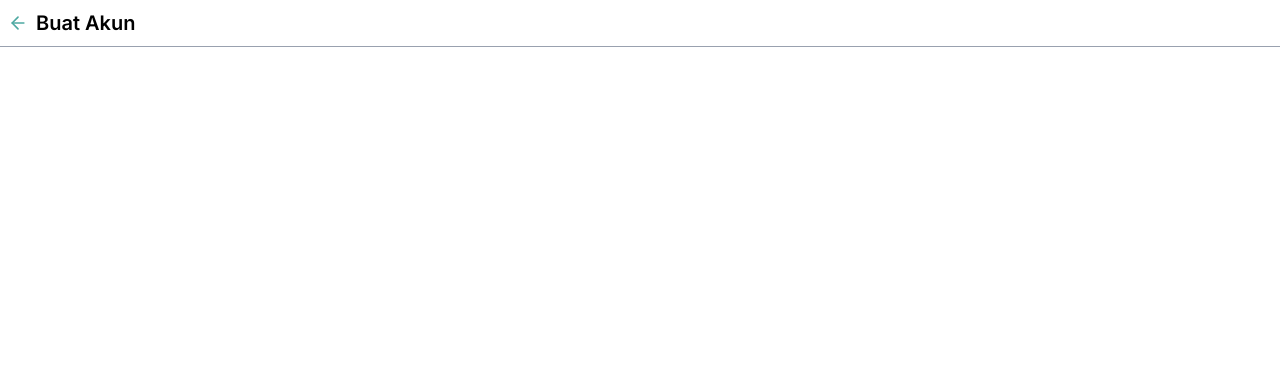
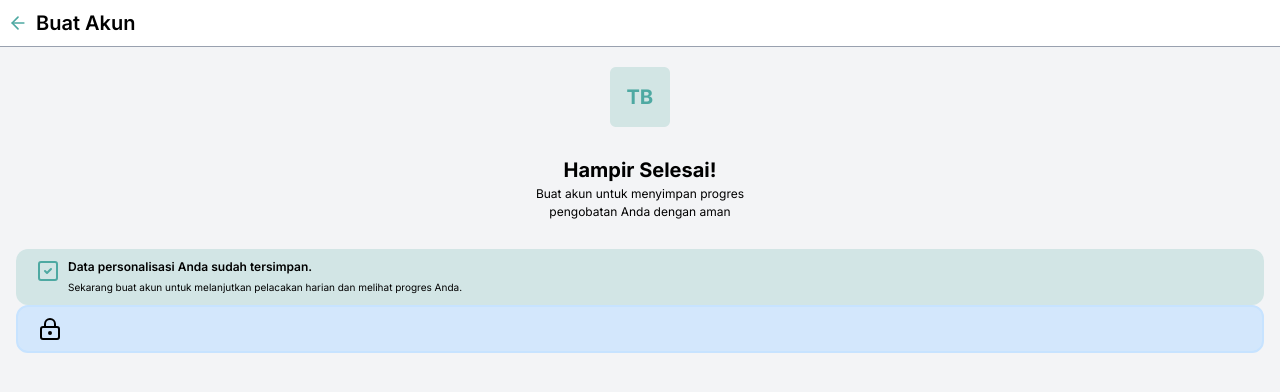
Before and after one commit to saputt/TIBER-FE, a React (Vite) app: page /register in a window 1280 px wide. Shown: the top 392 px of the page. Built offline with nearby package versions, Linux system fonts and the light colour scheme.

Commit message:
feat : add register page

```diff
--- a/src/components/templates/OnboardingLayout.jsx
+++ b/src/components/templates/OnboardingLayout.jsx
@@ -2,14 +2,15 @@ import Navbar from "../organism/Navbar";
 import ButtonTest from "../atoms/ButtonTest";
 import { ArrowRight } from "lucide-react";
 import { useOnboardingStore } from "../../store/useOnboardingStore";
-import { useNavigate } from "react-router-dom";
+import { useLocation, useNavigate } from "react-router-dom";
 
 const OnboardingLayout = ({ children }) => {
   const navigate = useNavigate();
 
   const nextStep = useOnboardingStore((state) => state.nextStep);
   const step = useOnboardingStore((state) => state.step);
-  const totalStep = useOnboardingStore((state) => state.totalStep);
+
+  const location = useLocation();
 
   const nextStepSetup = () => {
     if (step === 5) {
@@ -20,14 +21,18 @@ const OnboardingLayout = ({ children }) => {
   };
   return (
     <div className="bg-gray-100 h-screen flex flex-col font-inter">
-      <Navbar variant="setup" />
+      <Navbar
+        variant={location.pathname.includes("register") ? "regist" : "setup"}
+      />
 
       <main className="flex-1 flex flex-col relative">
         <div></div>
 
-        <section className="flex-1 flex flex-col overflow-y-auto px-3 py-4">
+        <section className="flex-1 flex flex-col overflow-y-auto px-4 py-5">
           {children}
         </section>
+
+        {!location.pathname.includes("register") && (
           <footer className="bg-white px-3 py-2 border-t-1 border-gray-200">
             <ButtonTest
               variant="primary"
@@ -39,6 +44,7 @@ const OnboardingLayout = ({ children }) => {
               <ArrowRight size={15} className="text-white" />
             </ButtonTest>
           </footer>
+        )}
       </main>
     </div>
   );
--- a/src/pages/Auth/Register.jsx
+++ b/src/pages/Auth/Register.jsx
@@ -1,11 +1,44 @@
 import React from "react";
 import Navbar from "../../components/organism/Navbar";
+import OnboardingLayout from "../../components/templates/OnboardingLayout";
+import Card from "../../components/atoms/Card";
+import { LockKeyhole, SquareCheck } from "lucide-react";
 
 const RegisterPage = () => {
   return (
-    <div>
-      <Navbar variant="regist" />
-    </div>
+    <OnboardingLayout>
+      <div className="flex flex-col items-center ">
+        <img src="secLogo.png" className="w-15" />
+        <div className="text-center flex flex-col py-7">
+          <h2 className="font-bold text-h2">Hampir Selesai!</h2>
+          <p className="text-h5 text-wrap w-60">
+            Buat akun untuk menyimpan progres pengobatan Anda dengan aman
+          </p>
+        </div>
+        <Card variant="primaryNoBorder" size="full" className="flex gap-2">
+          <SquareCheck className="text-primary w-6" />
+          <div className="flex-1 flex flex-col gap-1 leading-4">
+            <h5 className="font-semibold text-h5">
+              Data personalisasi Anda sudah tersimpan.
+            </h5>
+            <p className="text-h6">
+              Sekarang buat akun untuk melanjutkan pelacakan harian dan melihat
+              progres Anda.
+            </p>
+          </div>
+        </Card>
+
+        {/* form register */}
+        <div></div>
+
+        <Card
+          size="full"
+          className="bg-light-blue/70 border-2 border-light-blue"
+        >
+          <LockKeyhole className="w-6" />
+        </Card>
+      </div>
+    </OnboardingLayout>
   );
 };
 
--- a/src/pages/Onboarding/index.jsx
+++ b/src/pages/Onboarding/index.jsx
@@ -18,11 +18,7 @@ const OnboardingPage = () => {
     4: <FormControl />,
     5: <FormReminder />,
   };
-  return (
-    <div>
-      <OnboardingLayout>{formStep[step]}</OnboardingLayout>
-    </div>
-  );
+  return <OnboardingLayout>{formStep[step]}</OnboardingLayout>;
 };
 
 export default OnboardingPage;
```
Also changed, not shown: 1 other file (tests, documents, lock files or other folders). Lines whose indentation alone changed are shown as unchanged.
